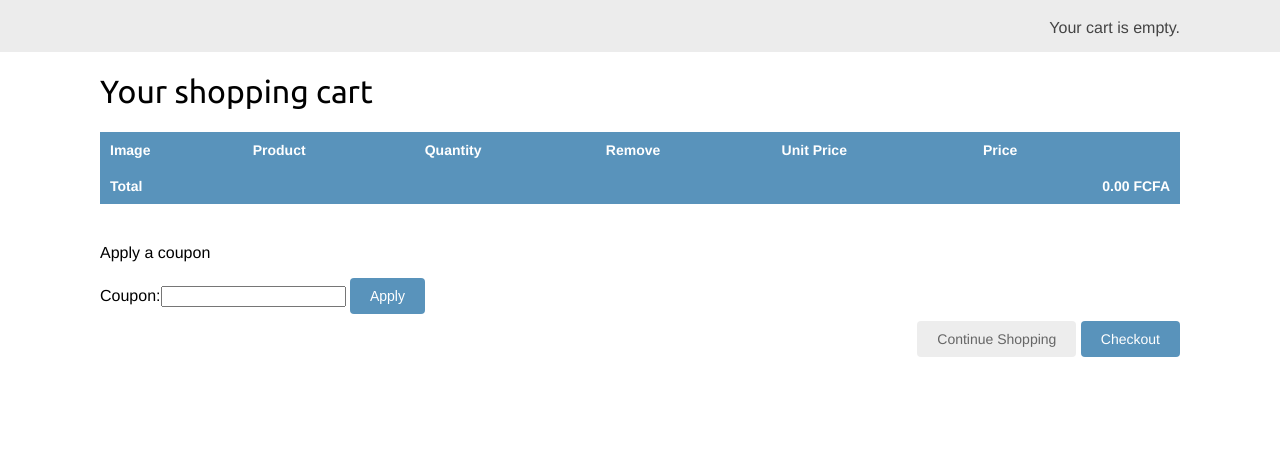
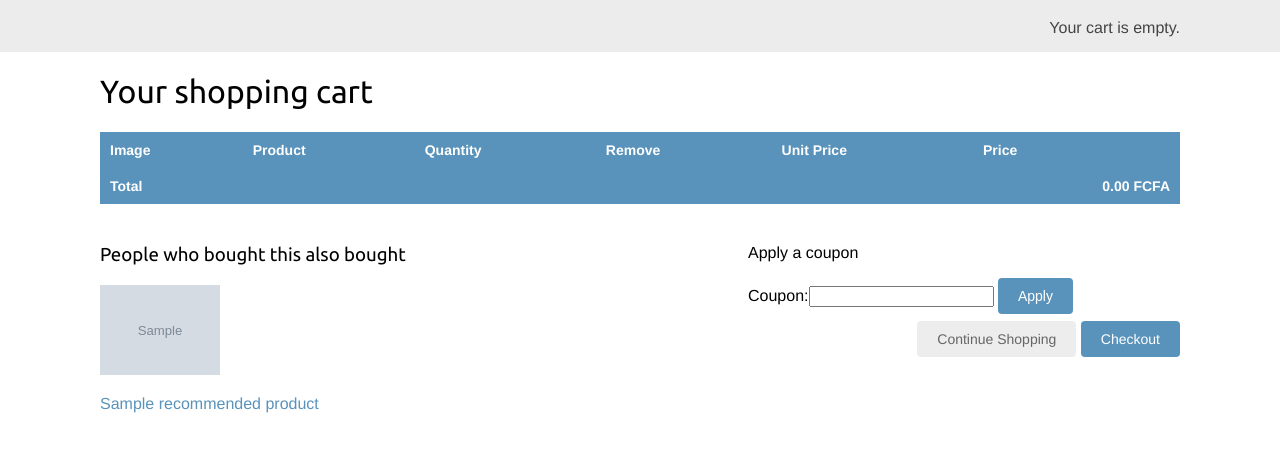
Before and after one commit to Alm4my/cshop, a Django app: template cshop/templates/cart/detail.html in a window 1280 px wide. Shown: the part 41-493 px from the top of the page. Run offline with Django 3.2, Linux system fonts and the light colour scheme; tables that the repository leaves empty hold one stand-in row (values such as "Sample post"); the template is opened without the code that fills it: values that come from a table or form of the project are taken from there, most other values are stand-ins (such as "Sample title", 1, 10 or a date in 2020); grey boxes marked "Sample" are stand-in pictures; parts of the project's set-up code (start-up, migrations or seed data) failed here and were passed over.

Commit message:
Add recommendation engine to our view and template for our cart

```diff
--- a/cshop/cart/views.py
+++ b/cshop/cart/views.py
@@ -6,6 +6,7 @@ from cart.cart import Cart
 from cart.forms import CartAddProductForm
 from coupons.forms import CouponApplyForm
 from shop.models import Product
+from shop.recommender import Recommender
 
 
 class CartAddItem(View):
@@ -35,6 +36,10 @@ class CartItemsList(ListView):
     def get_context_data(self, **kwargs):
         context = super().get_context_data(**kwargs)
         context['coupon_apply_form'] = CouponApplyForm()
+        r = Recommender()
+        cart_products = [item['product'] for item in self.object_list]
+        context['recommended_products'] = r.suggest_products_for(cart_products,
+                                                                 max_results=4)
         return context
 
     def get_queryset(self):
--- a/cshop/templates/cart/detail.html
+++ b/cshop/templates/cart/detail.html
@@ -1,4 +1,5 @@
 {% extends 'shop/base.html' %}
+{% load i18n %}
 {% load static %}
 
 {% block title %}
@@ -71,6 +72,22 @@
             </tr>
         </tbody>
     </table>
+    {% if recommended_products %}
+        <div class="recommendations cart">
+            <h3>{% trans "People who bought this also bought" %}</h3>
+            {% for p in recommended_products %}
+                <div class="item">
+                        <a href="{{ p.get_absolute_url }}">
+                            <img src="{% if p.image %}{{ p.image.url }}
+                                        {% else %}{% static "img/no_image.png" %}
+                                        {%endif %}" alt="prod_image">
+                        </a>
+                        <p><a href="{{ p.get_absolute_url }}">{{ p.name }}</a></p>
+                    </div>
+            {% endfor %}
+
+        </div>
+    {% endif %}
     <p>Apply a coupon</p>
     <form action="{% url 'coupons:apply' %}" method="post">
         {% csrf_token %}
```
